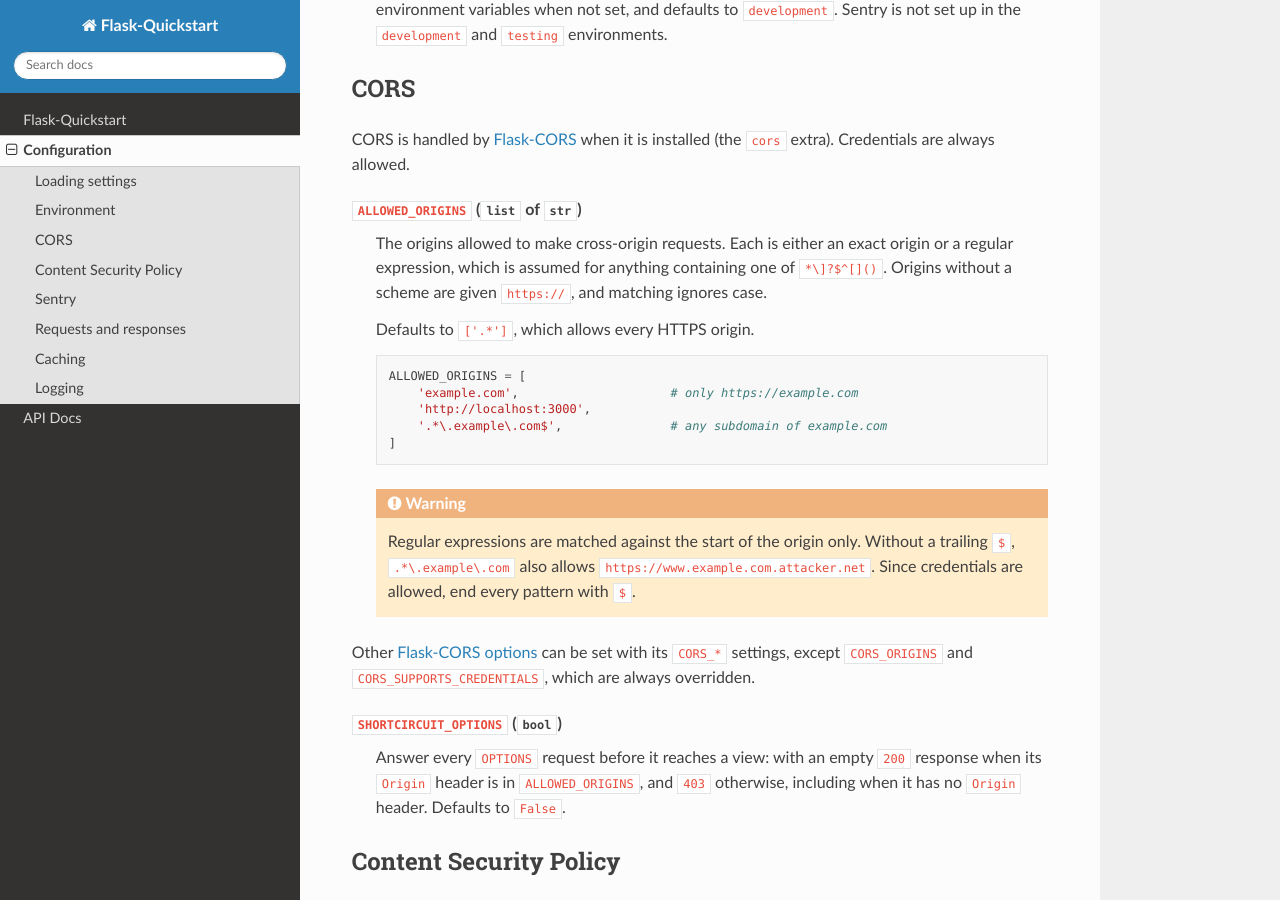
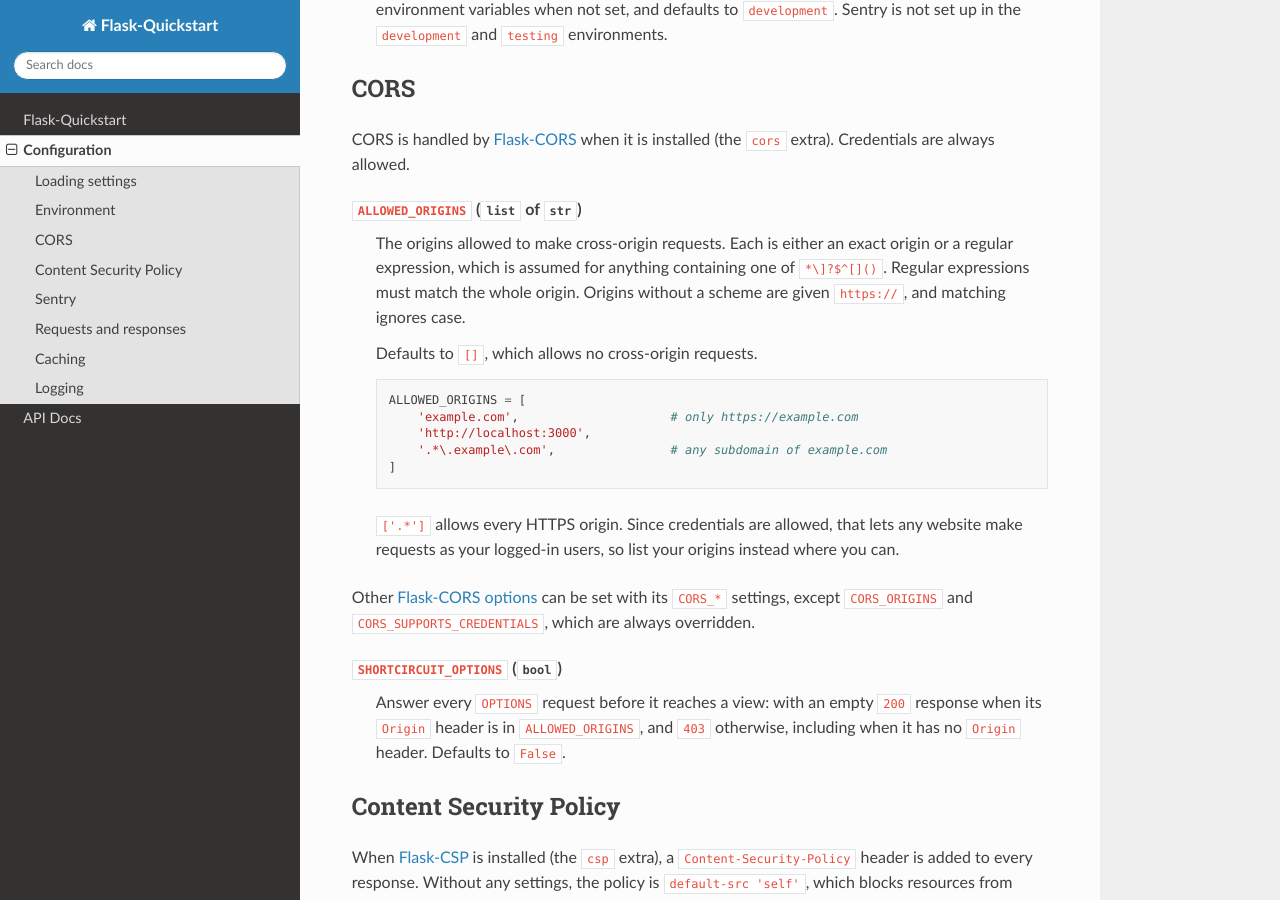
Before and after one commit to jnhmcknight/flask-quickstart, a Sphinx documentation site: the page built from docs/configuration.rst, in a window 1280 px wide and 900 px high, scrolled down 1063 px. Built offline with Sphinx 7.4.7 and the Read the Docs theme 3.1.0, drawn with Linux system fonts in a browser that asks for light colours.

Commit message:
anchor ALLOWED_ORIGINS patterns, allow no origins by default
Regex origins were only matched from the start of the origin, so
`.*\.example\.com` also allowed `https://a.example.com.attacker.net`.
With credentials always allowed, that let other sites make requests as
logged-in users. Patterns now have to match the whole origin.

ALLOWED_ORIGINS also defaulted to ['.*'], allowing credentialed
requests from every HTTPS origin. It now defaults to [], and
SHORTCIRCUIT_OPTIONS rejects every OPTIONS request when no origins are
configured, instead of accepting them all.

BREAKING CHANGE: apps that relied on the default must now set
ALLOWED_ORIGINS, e.g. ALLOWED_ORIGINS = ['.*'] to keep the old
behavior.

Co-Authored-By: Claude Opus 5.5 <noreply@anthropic.com>

```diff
--- a/docs/configuration.rst
+++ b/docs/configuration.rst
@@ -56,24 +56,22 @@ CORS is handled by `Flask-CORS <https://flask-cors.readthedocs.io/>`__ when it i
 
 ``ALLOWED_ORIGINS`` (:py:class:`list` of :py:class:`str`)
    The origins allowed to make cross-origin requests. Each is either an exact origin or a regular
-   expression, which is assumed for anything containing one of ``*\]?$^[]()``. Origins without a
-   scheme are given ``https://``, and matching ignores case.
+   expression, which is assumed for anything containing one of ``*\]?$^[]()``. Regular
+   expressions must match the whole origin. Origins without a scheme are given ``https://``, and
+   matching ignores case.
 
-   Defaults to ``['.*']``, which allows every HTTPS origin.
+   Defaults to ``[]``, which allows no cross-origin requests.
 
    .. code:: toml
 
       ALLOWED_ORIGINS = [
           'example.com',                     # only https://example.com
           'http://localhost:3000',
-          '.*\.example\.com$',               # any subdomain of example.com
+          '.*\.example\.com',                # any subdomain of example.com
       ]
 
-   .. warning::
-
-      Regular expressions are matched against the start of the origin only. Without a trailing
-      ``$``, ``.*\.example\.com`` also allows ``https://www.example.com.attacker.net``. Since
-      credentials are allowed, end every pattern with ``$``.
+   ``['.*']`` allows every HTTPS origin. Since credentials are allowed, that lets any website
+   make requests as your logged-in users, so list your origins instead where you can.
 
 Other `Flask-CORS options <https://flask-cors.readthedocs.io/en/latest/configuration.html>`__ can
 be set with its ``CORS_*`` settings, except ``CORS_ORIGINS`` and ``CORS_SUPPORTS_CREDENTIALS``,
```
Also changed, not shown: 2 other files.
